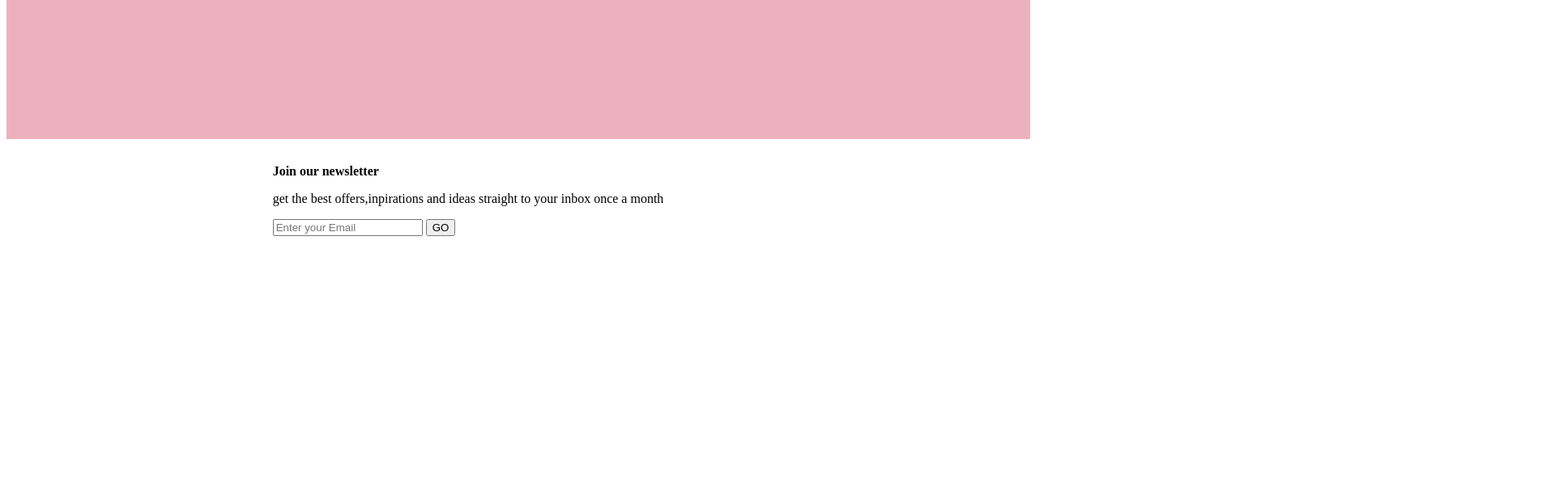
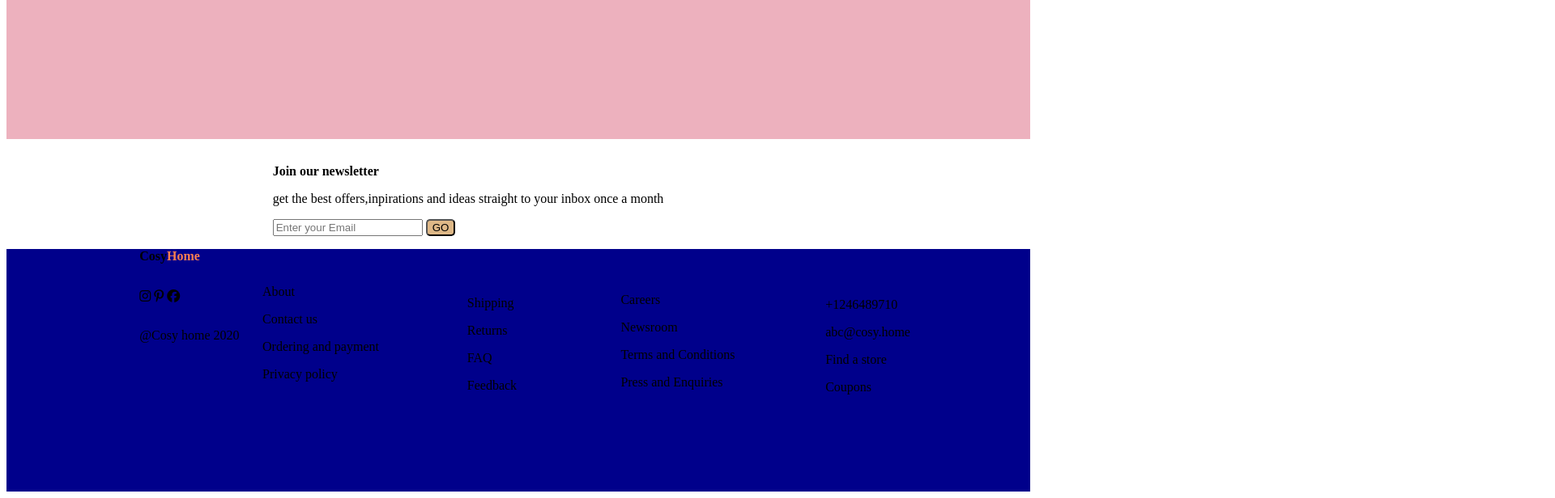
Before and after one commit to apiu-mary/website., a plain HTML site: page index.html in a window 1280 px wide. Shown: the part 1696-2312 px from the top of the page at 81% size, 1920 px wide, since content can reach past the window. Before the commit the page ends 1996 px from the top, so only its background shows below. Drawn offline with Linux system fonts and the light colour scheme.

Commit message:
made corrections

```diff
--- a/index.html
+++ b/index.html
@@ -6,6 +6,7 @@
     <meta name="viewport" content="width=device-width, initial-scale=1.0">
     <title>Document</title>
     <link rel="stylesheet" href="style.css">
+
 </head>
 <body>
     <div class="image-b" >
@@ -85,7 +86,43 @@
         <p id="gubo">Join our newsletter</p>
         <p id="love">get the best offers,inpirations and ideas straight to your inbox once a month</p>
         <input type="text" placeholder="Enter your Email">
-        <button>GO</button>
+        <button class="jo">GO</button>
+    </div>
+       <div class="ol">
+        <div>
+        <p class="kos">Cosy<span id="bro">Home</span> </p>
+        <div class="wow">
+        <p class="fa-brands fa-instagram"></p>
+        <p class="fa-brands fa-pinterest-p"></p>
+        <p class="fa-brands fa-facebook"></p>
+         <p class="tow">@Cosy home 2020</p>
+        </div>
+        </div>
+        <div class="pri">
+            <p>About</p>
+            <p>Contact us</p>
+            <p>Ordering and payment</p>
+            <p>Privacy policy</p>
+        </div>
+        <div class="ship">
+          <p>Shipping</p>
+          <p>Returns</p>
+          <p>FAQ</p>
+          <p>Feedback</p>
+        </div>
+        <div class="car">
+
+            <p>Careers</p>
+            <p>Newsroom</p>
+            <p>Terms and Conditions</p>
+            <p>Press and Enquiries</p>
+        </div>
+        <div class="cop">
+            <p>+1246489710</p>
+            <p>abc@cosy.home</p>
+            <p>Find a store</p>
+            <p>Coupons</p>
+        </div>
     </div>
 
 
@@ -94,5 +131,10 @@
 
 
 
+
+
+
+
+    <script src="https://kit.fontawesome.com/5ed13603e8.js" crossorigin="anonymous"></script>
 </body>
 </html>
--- a/style.css
+++ b/style.css
@@ -185,10 +185,56 @@
 
 
 
+#fa-brands fa-instagram{
+    position: relative;
+    left: 20%;
+}
 
 
+.kos{
+    position: relative;
+    left: 13%;
+    font-weight: bolder;
+}
+.wow{
+    position: relative;
+    left: 13%;
+}
+.tow{
+    position: relative;
 
-
+}
+#bro{
+    color: coral;
+}
+.pri{
+    position: relative;
+    left: 25%;
+    bottom: 88px;
 
 
 }
+.ship{
+    position: relative;
+    left: 45%;
+    bottom: 210px;
+}
+.car{
+   position: relative;
+   left: 60%;
+   bottom: 350px;
+}
+.cop{
+    position: relative;
+    left: 80%;
+    bottom: 480px;
+}
+.ol{
+    background-color: darkblue;
+    height: 300px;
+
+}
+.jo{
+    background-color: burlywood;
+    border-radius: 5px;
+}
```
